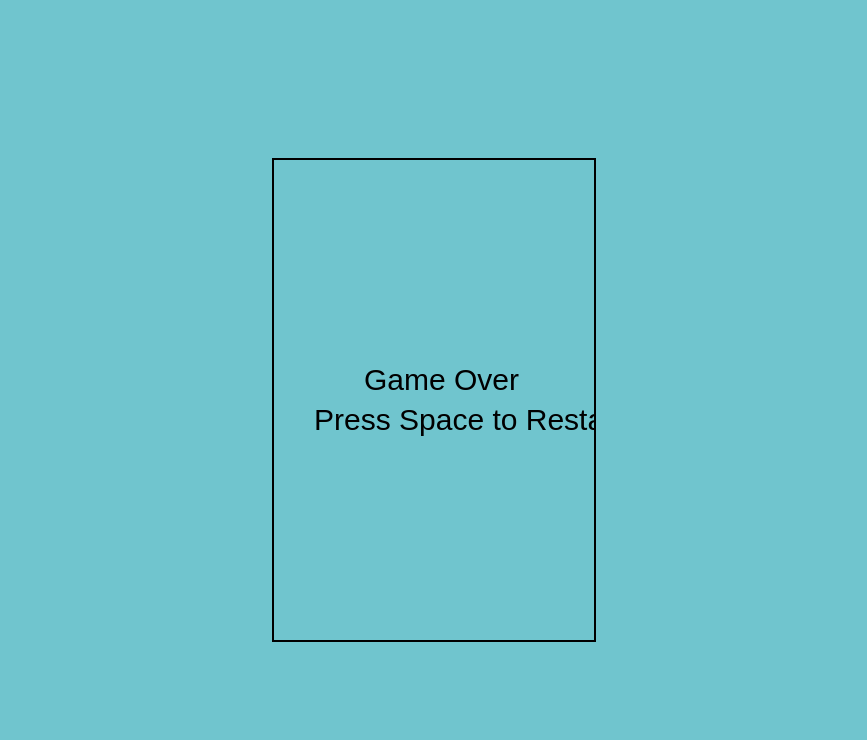
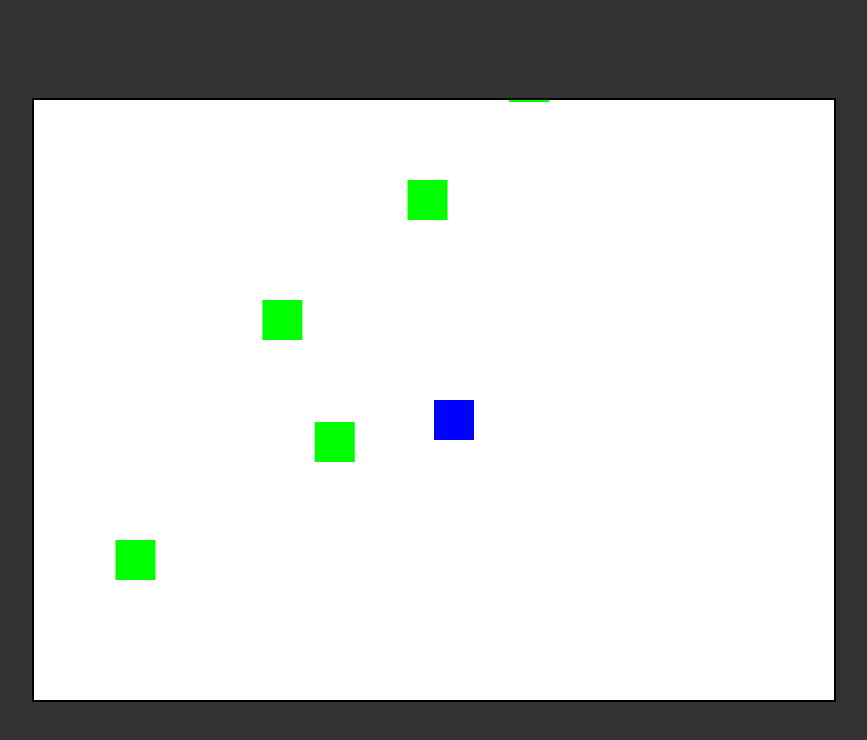
Before and after one commit to Piratehza/mystery-tiles, a plain HTML site: page index.html in a window 1280 px wide. Shown: the whole page, without its empty margins (206-1073 px from the left). Drawn offline with Linux system fonts and the light colour scheme.

Commit message:
Update index.html

```diff
--- a/index.html
+++ b/index.html
@@ -1,137 +1,117 @@
-
 <!DOCTYPE html>
 <html lang="en">
 <head>
     <meta charset="UTF-8">
     <meta name="viewport" content="width=device-width, initial-scale=1.0">
-    <title>Flappy Bird Clone</title>
+    <title>2D FPS Game</title>
     <style>
         body {
+            margin: 0;
+            overflow: hidden;
             display: flex;
             justify-content: center;
             align-items: center;
             height: 100vh;
-            margin: 0;
-            background-color: #70c5ce;
-            overflow: hidden;
+            background-color: #333;
         }
         canvas {
-            background-color: #70c5ce;
-            display: block;
+            background-color: #fff;
             border: 2px solid #000;
         }
     </style>
 </head>
 <body>
-    <canvas id="gameCanvas" width="320" height="480"></canvas>
+    <canvas id="gameCanvas" width="800" height="600"></canvas>
     <script>
         const canvas = document.getElementById('gameCanvas');
         const ctx = canvas.getContext('2d');
 
-        let bird = { x: 50, y: 150, width: 20, height: 20, gravity: 0.6, lift: -15, velocity: 0 };
-        let pipes = [];
-        let frameCount = 0;
+        let player = { x: 400, y: 300, width: 40, height: 40, color: '#00f', speed: 5 };
+        let bullets = [];
+        let enemies = [];
         let score = 0;
-        let gameOver = false;
 
-        function setup() {
-            document.addEventListener('keydown', (e) => {
-                if (e.code === 'Space' && !gameOver) {
-                    bird.velocity = bird.lift;
-                }
-                if (gameOver && e.code === 'Space') {
-                    resetGame();
-                }
-            });
-            pipes.push(createPipe());
-            gameLoop();
+        function drawPlayer() {
+            ctx.fillStyle = player.color;
+            ctx.fillRect(player.x, player.y, player.width, player.height);
         }
 
-        function createPipe() {
-            const gap = 100;
-            const topHeight = Math.floor(Math.random() * (canvas.height / 2));
-            return {
-                x: canvas.width,
-                width: 20,
-                top: topHeight,
-                bottom: topHeight + gap,
-                speed: 2
-            };
-        }
-
-        function drawBird() {
-            ctx.fillStyle = '#ff0';
-            ctx.fillRect(bird.x, bird.y, bird.width, bird.height);
-        }
-
-        function drawPipes() {
-            ctx.fillStyle = '#0f0';
-            pipes.forEach(pipe => {
-                ctx.fillRect(pipe.x, 0, pipe.width, pipe.top);
-                ctx.fillRect(pipe.x, pipe.bottom, pipe.width, canvas.height - pipe.bottom);
-            });
-        }
-
-        function updateBird() {
-            bird.velocity += bird.gravity;
-            bird.y += bird.velocity;
-            if (bird.y + bird.height > canvas.height || bird.y < 0) {
-                gameOver = true;
-            }
-        }
-
-        function updatePipes() {
-            pipes.forEach(pipe => {
-                pipe.x -= pipe.speed;
-                if (pipe.x + pipe.width < 0) {
-                    pipes.shift();
-                    score++;
-                    pipes.push(createPipe());
-                }
-                if (bird.x < pipe.x + pipe.width && bird.x + bird.width > pipe.x &&
-                    (bird.y < pipe.top || bird.y + bird.height > pipe.bottom)) {
-                    gameOver = true;
+        function drawBullets() {
+            ctx.fillStyle = '#f00';
+            bullets.forEach((bullet, index) => {
+                bullet.y -= bullet.speed;
+                ctx.fillRect(bullet.x, bullet.y, bullet.width, bullet.height);
+                if (bullet.y < 0) {
+                    bullets.splice(index, 1);
                 }
             });
         }
 
-        function resetGame() {
-            bird.y = 150;
-            bird.velocity = 0;
-            pipes = [createPipe()];
-            score = 0;
-            gameOver = false;
-            gameLoop();
+        function drawEnemies() {
+            ctx.fillStyle = '#0f0';
+            enemies.forEach((enemy, index) => {
+                enemy.y += enemy.speed;
+                ctx.fillRect(enemy.x, enemy.y, enemy.width, enemy.height);
+                if (enemy.y > canvas.height) {
+                    enemies.splice(index, 1);
+                }
+            });
         }
 
-        function drawScore() {
-            ctx.fillStyle = '#000';
-            ctx.font = '20px Arial';
-            ctx.fillText(`Score: ${score}`, 10, 20);
+        function spawnEnemy() {
+            let x = Math.random() * (canvas.width - 40);
+            enemies.push({ x: x, y: -40, width: 40, height: 40, speed: 2 });
         }
 
-        function gameLoop() {
-            ctx.clearRect(0, 0, canvas.width, canvas.height);
-            if (!gameOver) {
-                frameCount++;
-                if (frameCount % 100 === 0) {
-                    pipes.push(createPipe());
-                }
-                updateBird();
-                updatePipes();
-                drawBird();
-                drawPipes();
-                drawScore();
-                requestAnimationFrame(gameLoop);
-            } else {
-                ctx.fillStyle = '#000';
-                ctx.font = '30px Arial';
-                ctx.fillText('Game Over', canvas.width / 2 - 70, canvas.height / 2 - 10);
-                ctx.fillText('Press Space to Restart', canvas.width / 2 - 120, canvas.height / 2 + 30);
-            }
+        function detectCollisions() {
+            bullets.forEach((bullet, bulletIndex) => {
+                enemies.forEach((enemy, enemyIndex) => {
+                    if (
+                        bullet.x < enemy.x + enemy.width &&
+                        bullet.x + bullet.width > enemy.x &&
+                        bullet.y < enemy.y + enemy.height &&
+                        bullet.y + bullet.height > enemy.y
+                    ) {
+                        enemies.splice(enemyIndex, 1);
+                        bullets.splice(bulletIndex, 1);
+                        score += 10;
+                    }
+                });
+            });
         }
 
-        setup();
+        function update() {
+            ctx.clearRect(0, 0, canvas.width, canvas.height);
+            drawPlayer();
+            drawBullets();
+            drawEnemies();
+            detectCollisions();
+            ctx.fillStyle = '#fff';
+            ctx.font = '20px Arial';
+            ctx.fillText(`Score: ${score}`, 10, 30);
+            requestAnimationFrame(update);
+        }
+
+        function shoot() {
+            bullets.push({
+                x: player.x + player.width / 2 - 5,
+                y: player.y,
+                width: 10,
+                height: 20,
+                speed: 10
+            });
+        }
+
+        document.addEventListener('keydown', (e) => {
+            if (e.code === 'ArrowUp') player.y -= player.speed;
+            if (e.code === 'ArrowDown') player.y += player.speed;
+            if (e.code === 'ArrowLeft') player.x -= player.speed;
+            if (e.code === 'ArrowRight') player.x += player.speed;
+            if (e.code === 'Space') shoot();
+        });
+
+        setInterval(spawnEnemy, 1000);
+        update();
     </script>
 </body>
 </html>
```
